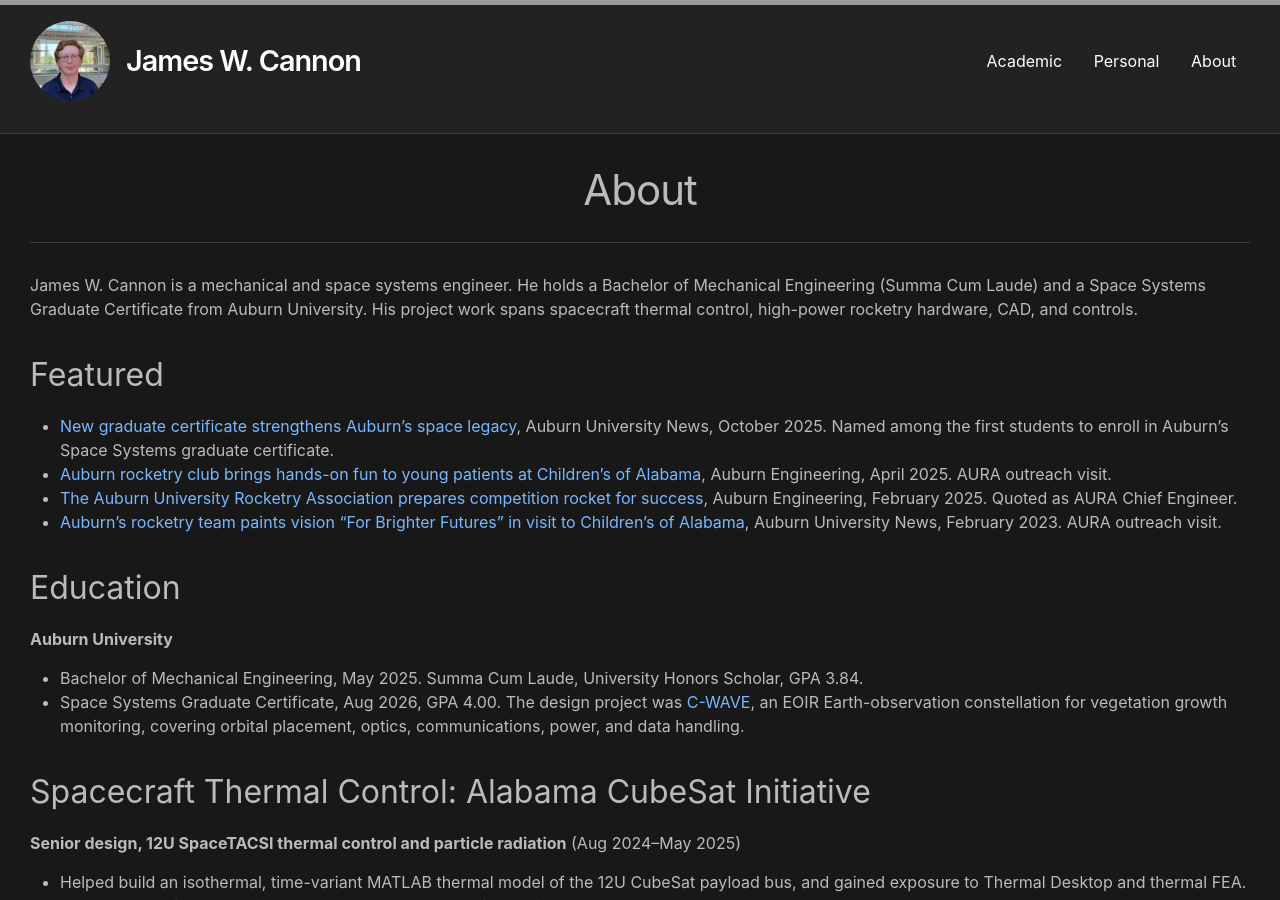
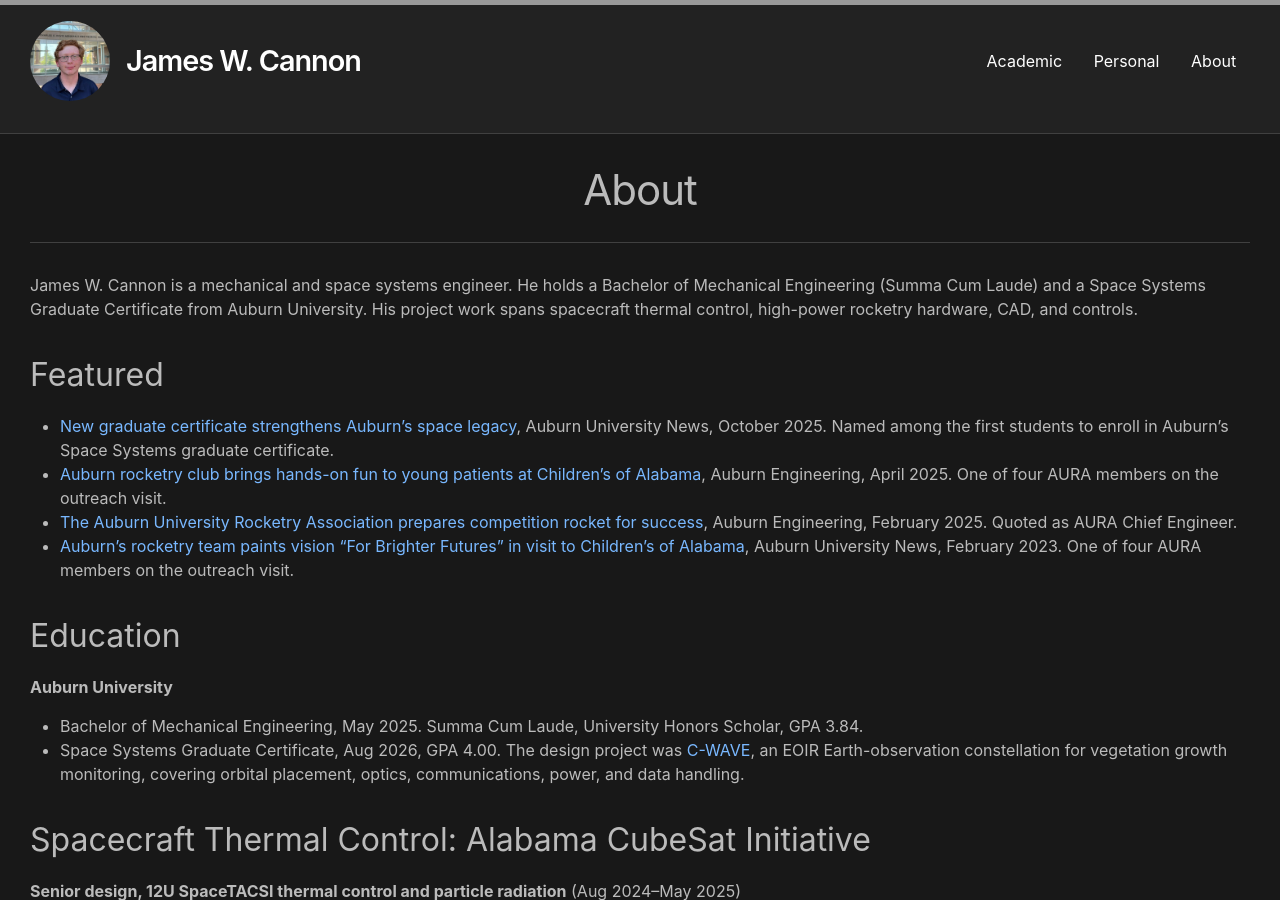
Before and after one commit to jacan20/portfolio, a Jekyll site: the page built from about.md, in a window 1280 px wide and 900 px high. Built offline with Jekyll 4.4.1, drawn with Linux system fonts in a browser that asks for light colours.

Commit message:
Note role on AURA outreach visits
Co-Authored-By: Claude Opus 5.5 <noreply@anthropic.com>
Claude-Session: https://claude.ai/code/session_01KyzwqWajTaqgwRNoXRCdA9

```diff
--- a/about.md
+++ b/about.md
@@ -9,9 +9,9 @@ James W. Cannon is a mechanical and space systems engineer. He holds a Bachelor
 ## Featured
 
 - [New graduate certificate strengthens Auburn's space legacy](https://wire.auburn.edu/content/ocm/2025/10/200931-space-systems-grad-certificate.php), Auburn University News, October 2025. Named among the first students to enroll in Auburn's Space Systems graduate certificate.
-- [Auburn rocketry club brings hands-on fun to young patients at Children's of Alabama](https://eng.auburn.edu/news/2025/04/aura-2025), Auburn Engineering, April 2025. AURA outreach visit.
+- [Auburn rocketry club brings hands-on fun to young patients at Children's of Alabama](https://eng.auburn.edu/news/2025/04/aura-2025), Auburn Engineering, April 2025. One of four AURA members on the outreach visit.
 - [The Auburn University Rocketry Association prepares competition rocket for success](https://eng.auburn.edu/news/2025/02/aura-feature), Auburn Engineering, February 2025. Quoted as AURA Chief Engineer.
-- [Auburn's rocketry team paints vision "For Brighter Futures" in visit to Children's of Alabama](https://ocm.auburn.edu/newsroom/news_articles/2023/02/271025-auburn-rocketry-team.php), Auburn University News, February 2023. AURA outreach visit.
+- [Auburn's rocketry team paints vision "For Brighter Futures" in visit to Children's of Alabama](https://ocm.auburn.edu/newsroom/news_articles/2023/02/271025-auburn-rocketry-team.php), Auburn University News, February 2023. One of four AURA members on the outreach visit.
 
 ## Education
 
```
